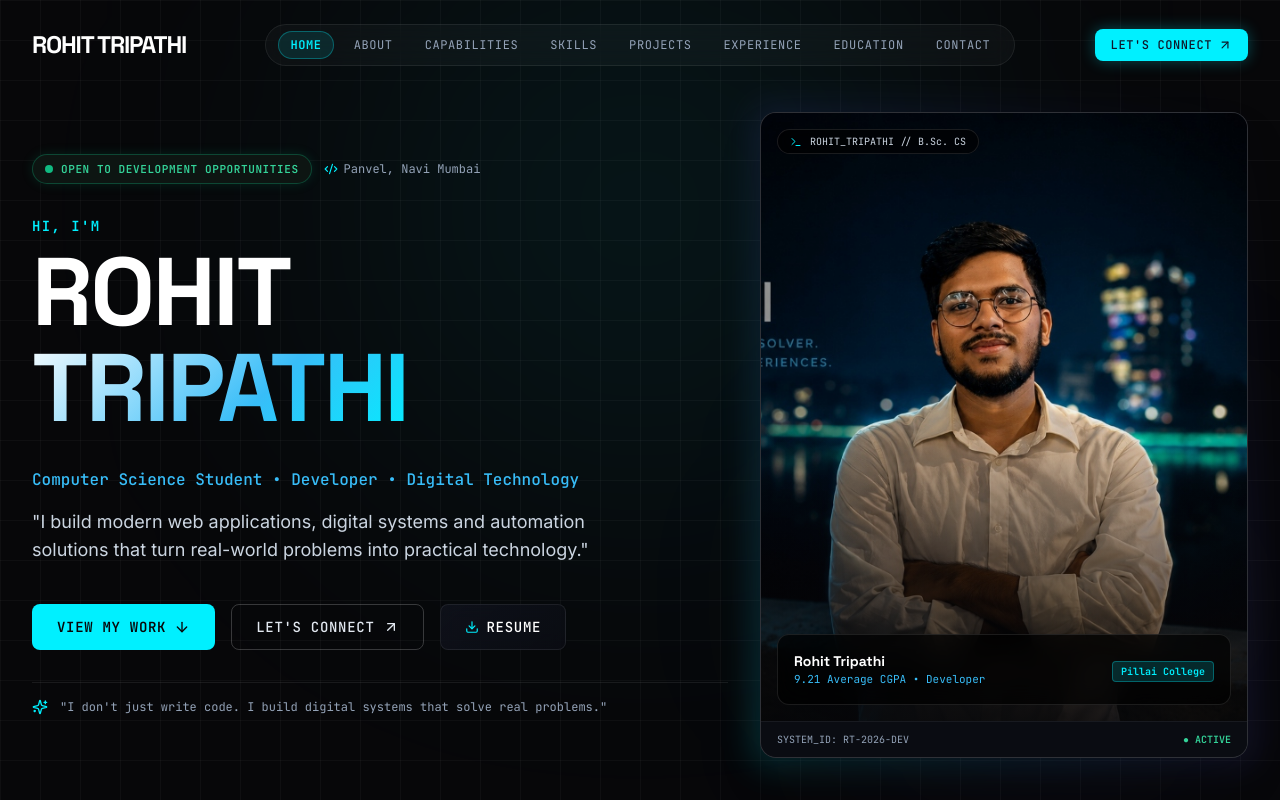
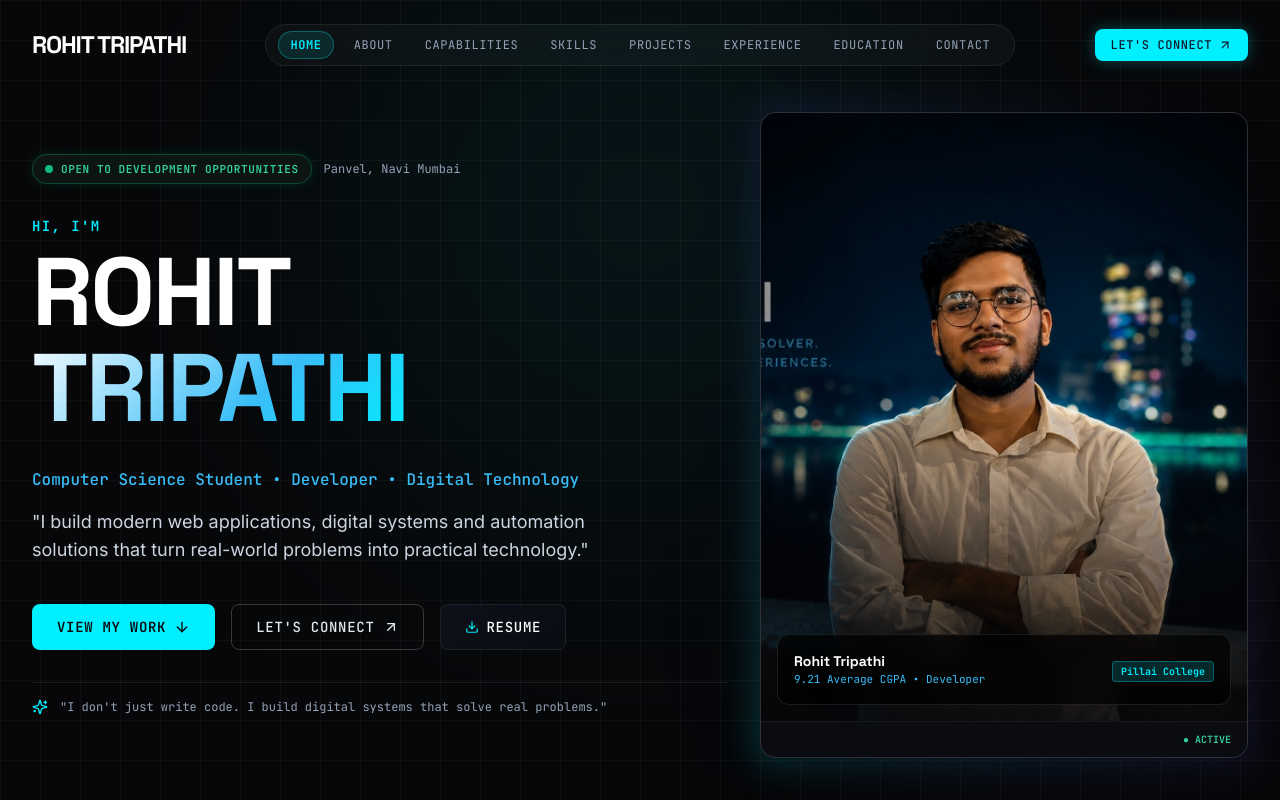
Before and after one commit to rohittripathi1745-lgtm/rohit-tripathi-portfolio, a React (Vite) app: page / in a window 1280 px wide. Shown: the top 800 px of the page. Built offline with nearby package versions, Linux system fonts and the light colour scheme.

Commit message:
UI Fixes

```diff
--- a/src/components/layout/Footer.tsx
+++ b/src/components/layout/Footer.tsx
@@ -21,7 +21,7 @@ export const Footer = () => {
           <div className="md:col-span-6 space-y-4">
             <div className="space-y-1">
               <span className="font-display font-black text-2xl sm:text-3xl tracking-tight text-white">
-                ROHIT<span className="text-accent-cyan">.</span>TRIPATHI
+                ROHIT<span className="text-accent-cyan"> </span>TRIPATHI
               </span>
               <p className="text-xs font-mono text-accent-sky/80 uppercase tracking-widest">
                 BUILDING DIGITAL EXPERIENCES WITH CODE.
--- a/src/components/sections/ContactSection.tsx
+++ b/src/components/sections/ContactSection.tsx
@@ -182,7 +182,7 @@ export const ContactSection = () => {
                       name="name"
                       value={formData.name}
                       onChange={handleChange}
-                      placeholder="e.g. Alex Morgan"
+                      placeholder="e.g. Rahul Tripathi"
                       required
                       className="w-full px-4 py-3 rounded-lg bg-white/[0.04] border border-white/10 text-white placeholder-slate-500 text-sm focus:outline-none focus:border-accent-cyan focus:ring-1 focus:ring-accent-cyan transition-colors"
                     />
@@ -198,7 +198,7 @@ export const ContactSection = () => {
                       name="email"
                       value={formData.email}
                       onChange={handleChange}
-                      placeholder="e.g. alex@example.com"
+                      placeholder="e.g. rahul@gmail.com"
                       required
                       className="w-full px-4 py-3 rounded-lg bg-white/[0.04] border border-white/10 text-white placeholder-slate-500 text-sm focus:outline-none focus:border-accent-cyan focus:ring-1 focus:ring-accent-cyan transition-colors"
                     />
@@ -215,7 +215,7 @@ export const ContactSection = () => {
                     name="subject"
                     value={formData.subject}
                     onChange={handleChange}
-                    placeholder="e.g. Web App Development / LMS Workflow Inquiry"
+                    placeholder="e.g. Web App Development / Work Inquiry"
                     className="w-full px-4 py-3 rounded-lg bg-white/[0.04] border border-white/10 text-white placeholder-slate-500 text-sm focus:outline-none focus:border-accent-cyan focus:ring-1 focus:ring-accent-cyan transition-colors"
                   />
                 </div>
--- a/src/components/sections/HeroSection.tsx
+++ b/src/components/sections/HeroSection.tsx
@@ -33,7 +33,7 @@ export const HeroSection = ({ onResumeClick }: { onResumeClick: () => void }) =>
             >
               <StatusBadge />
               <span className="hidden sm:inline-flex items-center gap-1.5 text-xs font-mono text-slate-400">
-                <Code2 className="w-3.5 h-3.5 text-accent-cyan" />
+
                 Panvel, Navi Mumbai
               </span>
             </motion.div>
@@ -162,10 +162,7 @@ export const HeroSection = ({ onResumeClick }: { onResumeClick: () => void }) =>
                   <div className="absolute inset-0 bg-gradient-to-t from-[#070709] via-transparent to-transparent opacity-80" />
 
                   {/* Top HUD Tag on photo */}
-                  <div className="absolute top-4 left-4 px-3 py-1 rounded-full bg-black/60 backdrop-blur-md border border-white/10 flex items-center gap-2 text-[10px] font-mono text-slate-300">
-                    <Terminal className="w-3 h-3 text-accent-cyan" />
-                    <span>ROHIT_TRIPATHI // B.Sc. CS</span>
-                  </div>
+
 
                   {/* Bottom Info Bar on photo */}
                   <div className="absolute bottom-4 inset-x-4 p-4 rounded-xl bg-black/70 backdrop-blur-md border border-white/10 flex items-center justify-between">
@@ -187,7 +184,7 @@ export const HeroSection = ({ onResumeClick }: { onResumeClick: () => void }) =>
 
                 {/* Subtle bottom ticker */}
                 <div className="px-4 py-2.5 bg-[#0a0c12] border-t border-white/[0.06] flex items-center justify-between text-[10px] font-mono text-slate-400">
-                  <span>SYSTEM_ID: RT-2026-DEV</span>
+                  <span></span>
                   <span className="text-emerald-400 font-semibold">● ACTIVE</span>
                 </div>
               </div>
--- a/src/data/profile.ts
+++ b/src/data/profile.ts
@@ -25,9 +25,9 @@ export const PROFILE: ProfileData = {
   isAvailable: true,
   socials: {
     // Editable placeholders - update with your actual handles
-    email: 'rohit.tripathi.dev@gmail.com', // Placeholder - update as needed
-    github: 'https://github.com/rohittripathi-dev', // Placeholder
-    linkedin: 'https://linkedin.com/in/rohittripathi-dev', // Placeholder
+    email: 'rohittripathi1745@gmail.com', // Placeholder - update as needed
+    github: 'https://github.com/rohittripathi1745-lgtm', // Placeholder
+    linkedin: 'https://www.linkedin.com/in/rohit-tripathi-2744482b4', // Placeholder
     location: 'Panvel, Navi Mumbai, India'
   },
   resumeUrl: '/resume.pdf',
```
